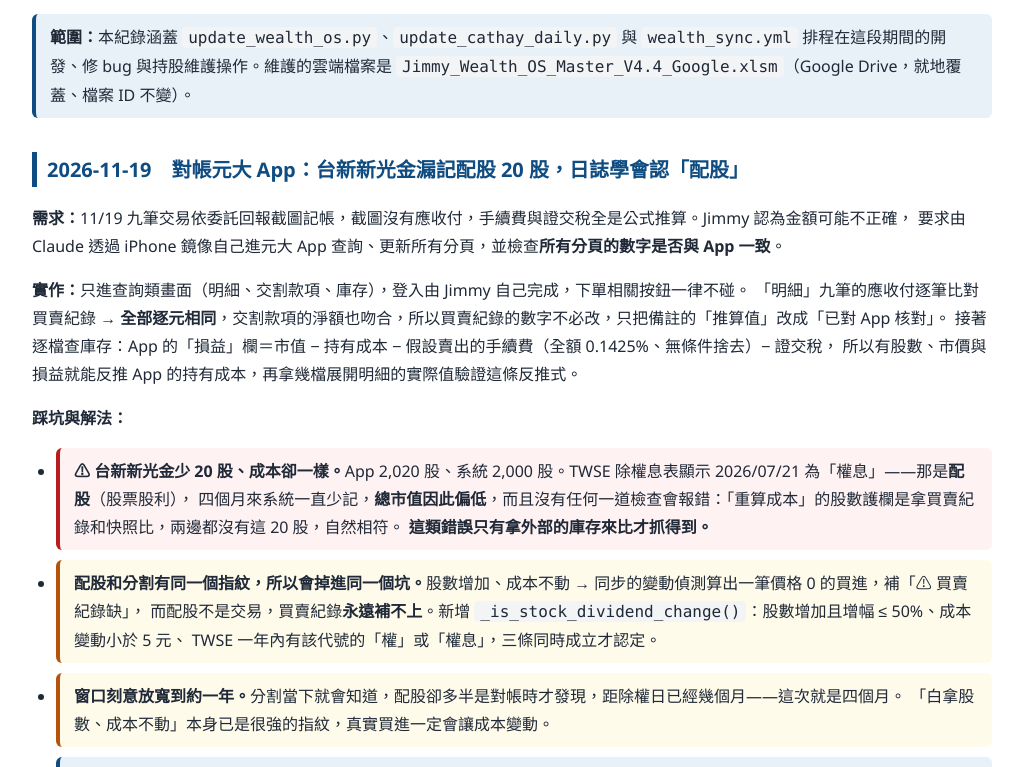
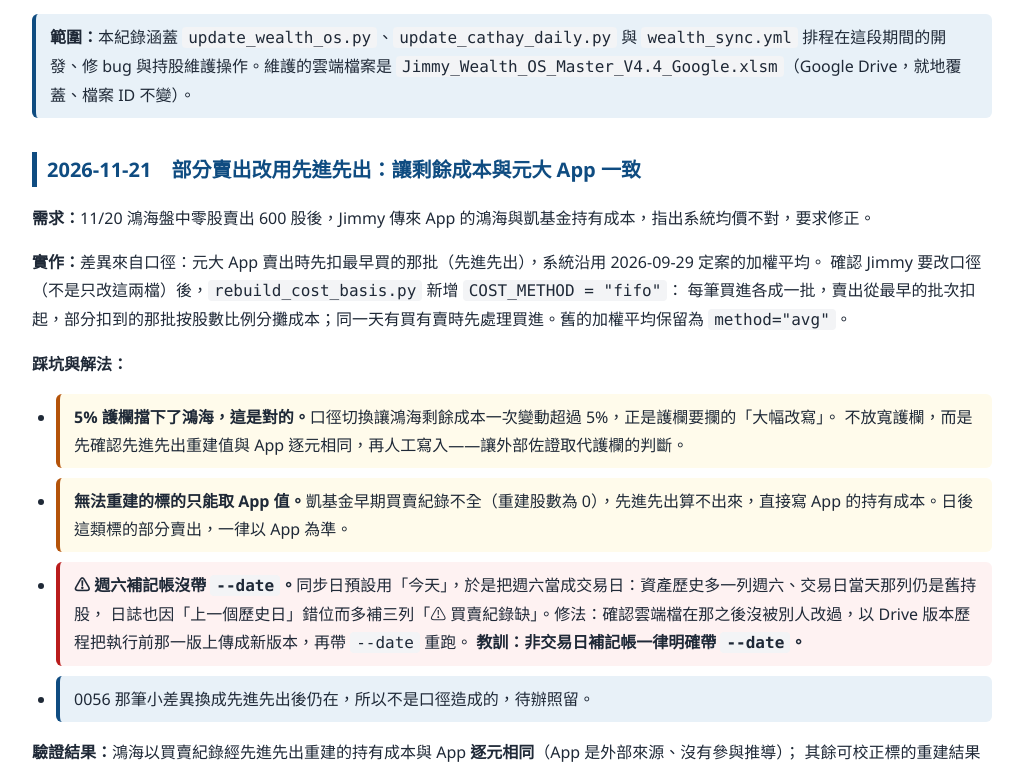
Before and after one commit to yaojing277/projects, a plain HTML site: page wealth_os_devlog.html in a window 1280 px wide. Shown: the part 166-933 px from the top of the page, without its empty margins (128-1151 px from the left). Drawn offline with Linux system fonts and the light colour scheme.

Commit message:
更新專案總覽：2026-11-21 02:30

```diff
--- a/wealth_os_devlog.html
+++ b/wealth_os_devlog.html
@@ -44,6 +44,28 @@ pre{background:#0f172a;color:#e2e8f0;padding:12px 16px;border-radius:8px;overflo
 <div class="note"><b>範圍：</b>本紀錄涵蓋 <code>update_wealth_os.py</code>、<code>update_cathay_daily.py</code> 與
 <code>wealth_sync.yml</code> 排程在這段期間的開發、修 bug 與持股維護操作。維護的雲端檔案是
 <code>Jimmy_Wealth_OS_Master_V4.4_Google.xlsm</code>（Google Drive，就地覆蓋、檔案 ID 不變）。</div>
+
+<h2>2026-11-21　部分賣出改用先進先出：讓剩餘成本與元大 App 一致</h2>
+<p><b>需求：</b>11/20 鴻海盤中零股賣出 600 股後，Jimmy 傳來 App 的鴻海與凱基金持有成本，指出系統均價不對，要求修正。</p>
+
+<p><b>實作：</b>差異來自口徑：元大 App 賣出時先扣最早買的那批（先進先出），系統沿用 2026-09-29 定案的加權平均。
+確認 Jimmy 要改口徑（不是只改這兩檔）後，<code>rebuild_cost_basis.py</code> 新增 <code>COST_METHOD = "fifo"</code>：
+每筆買進各成一批，賣出從最早的批次扣起，部分扣到的那批按股數比例分攤成本；同一天有買有賣時先處理買進。舊的加權平均保留為 <code>method="avg"</code>。</p>
+
+<p><b>踩坑與解法：</b></p>
+<ul>
+<li class="warn"><b>5% 護欄擋下了鴻海，這是對的。</b>口徑切換讓鴻海剩餘成本一次變動超過 5%，正是護欄要攔的「大幅改寫」。
+不放寬護欄，而是先確認先進先出重建值與 App 逐元相同，再人工寫入——讓外部佐證取代護欄的判斷。</li>
+<li class="warn"><b>無法重建的標的只能取 App 值。</b>凱基金早期買賣紀錄不全（重建股數為 0），先進先出算不出來，直接寫 App 的持有成本。日後這類標的部分賣出，一律以 App 為準。</li>
+<li class="danger"><b>⚠ 週六補記帳沒帶 <code>--date</code>。</b>同步日預設用「今天」，於是把週六當成交易日：資產歷史多一列週六、交易日當天那列仍是舊持股，
+日誌也因「上一個歷史日」錯位而多補三列「⚠ 買賣紀錄缺」。修法：確認雲端檔在那之後沒被別人改過，以 Drive 版本歷程把執行前那一版上傳成新版本，再帶 <code>--date</code> 重跑。
+<b>教訓：非交易日補記帳一律明確帶 <code>--date</code>。</b></li>
+<li class="note">0056 那筆小差異換成先進先出後仍在，所以不是口徑造成的，待辦照留。</li>
+</ul>
+
+<p><b>驗證結果：</b>鴻海以買賣紀錄經先進先出重建的持有成本與 App <b>逐元相同</b>（App 是外部來源、沒有參與推導）；
+其餘可校正標的重建結果不變（它們沒有部分賣出）；00631L 有幾元的捨入調整、更接近 App。
+重跑後日誌列數等於買賣紀錄筆數，資產歷史沒有週六列；11/19、11/20 兩列的成本欄改為新口徑，市值與淨投入不變，所以 TWR 不受影響。</p>
 
 <h2>2026-11-19　對帳元大 App：台新新光金漏記配股 20 股，日誌學會認「配股」</h2>
 <p><b>需求：</b>11/19 九筆交易依委託回報截圖記帳，截圖沒有應收付，手續費與證交稅全是公式推算。Jimmy 認為金額可能不正確，
```
Also changed, not shown: index.html (+9 -1 lines), projects.html (+9 -1 lines).
